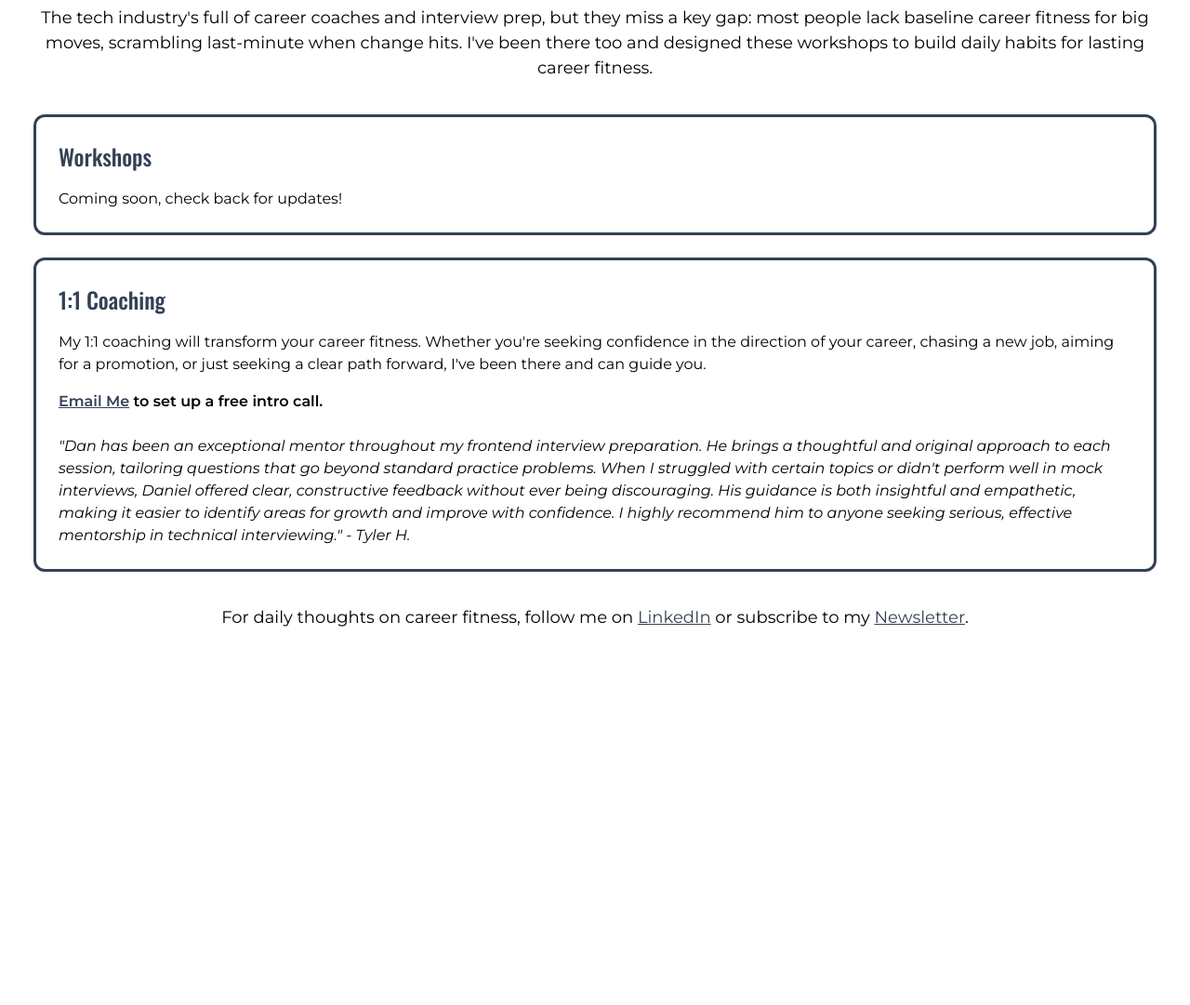
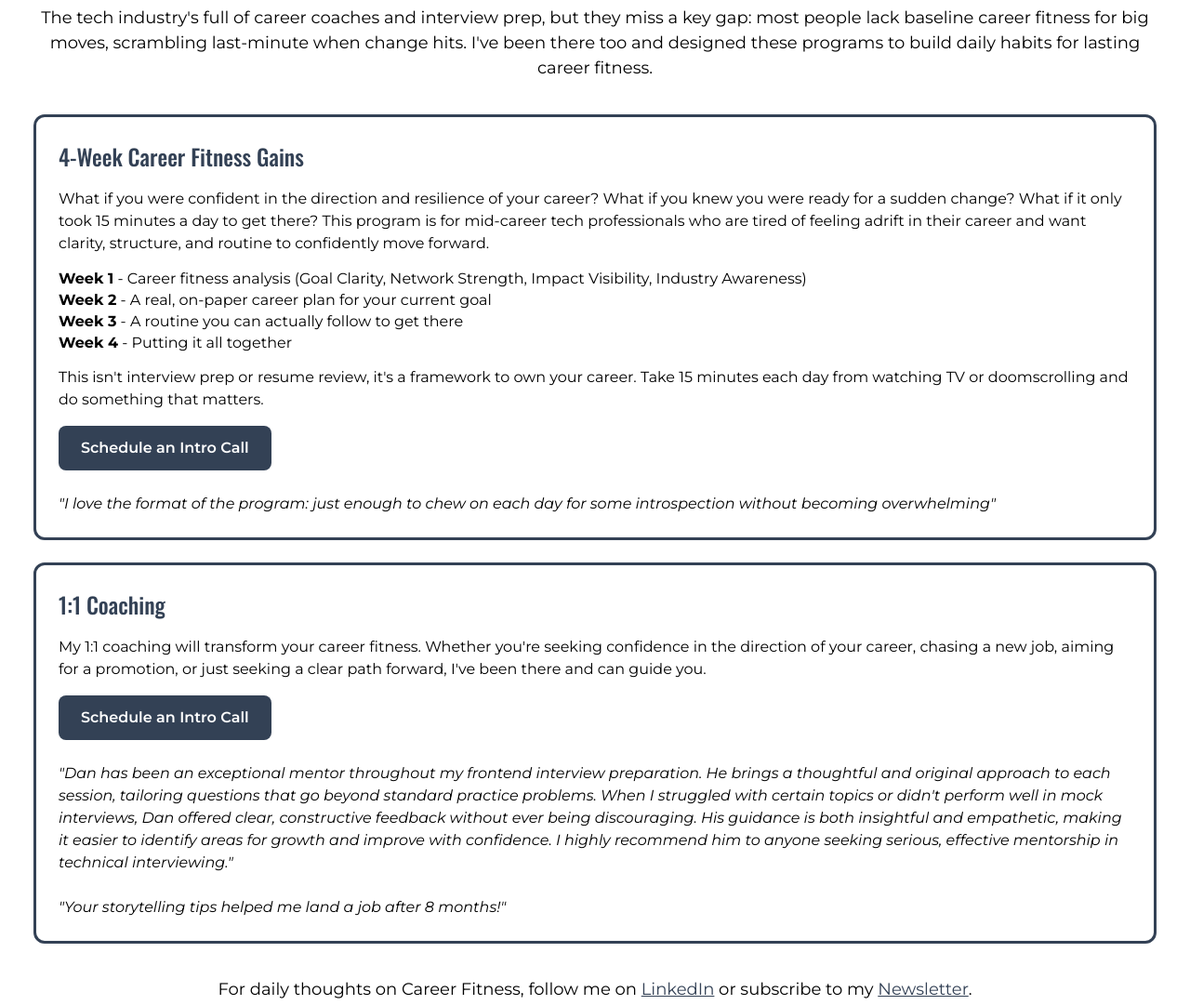
Before and after one commit to danielljohnson/runtheladder, a plain HTML site: page index.html in a window 1280 px wide. Shown: the part 380-1461 px from the top of the page at 93% size. Before the commit the page ends 1082 px from the top, so only its background shows below. Drawn offline with nearby package versions, Linux system fonts and the light colour scheme.

Commit message:
Update logos and content

```diff
--- a/index.html
+++ b/index.html
@@ -186,13 +186,13 @@ ol li {
 }
 </style>
 <!-- MailerLite Universal -->
-<script>
+<!-- <script>
   (function(w,d,e,u,f,l,n){w[f]=w[f]||function(){(w[f].q=w[f].q||[])
   .push(arguments);},l=d.createElement(e),l.async=1,l.src=u,
   n=d.getElementsByTagName(e)[0],n.parentNode.insertBefore(l,n);})
   (window,document,'script','https://assets.mailerlite.com/js/universal.js','ml');
   ml('account', '1402951');
-</script>
+</script> -->
 <!-- End MailerLite Universal -->
 
 <!-- Google tag (gtag.js) -->
@@ -215,71 +215,45 @@ ol li {
   <h1 class="oswald-semibold">Run the Ladder - Career Fitness Training</h1>
   <p class="montserrat-regular">Run the Ladder is your career fitness program. No magic fixes, just daily reps to boost your career, land your next job, or win that promotion. Designed by a Netflix engineer with a 20-year tech background in startups, consulting, and coaching, while also competing in races.</p>
 
-  <p class="montserrat-regular">The tech industry's full of career coaches and interview prep, but they miss a key gap: most people lack baseline career fitness for big moves, scrambling last-minute when change hits. I've been there too and designed these workshops to build daily habits for lasting career fitness.</p>
+  <p class="montserrat-regular">The tech industry's full of career coaches and interview prep, but they miss a key gap: most people lack baseline career fitness for big moves, scrambling last-minute when change hits. I've been there too and designed these programs to build daily habits for lasting career fitness.</p>
 </div>
 
 <div class="content">
-  <!-- <section>
-    <h2 class="oswald-semibold">5-day Warm-Up</h2>
-    <p class="montserrat-regular">Start with a 5-day warm-up, just a quick series of emails with prompts to think and write about. A nudge to spend 15 minutes each day focused on your career. Worth it?</p>
+  <div class="column">
+    <section>
+      <h2 class="oswald-semibold">4-Week Career Fitness Gains</h2>
 
-    <p class="montserrat-bold">Try it out for free!</p>
-
-    <div class="form">
-      <div class="ml-embedded" data-form="EUcIQJ"></div>
-    </div>
-
-    <p class="montserrat-regular quote"><em>"I love the format of the program: just enough to chew on each day for some introspection without becoming overwhelming" - Dan L.</em></p>
-  </section> -->
-  <!-- <div class="column">
-    <section>
-      <h2 class="oswald-semibold">5-Week Career Fitness Gains</h2>
-
-      <p class="montserrat-regular">What if you were confident in the direction and resilience of your career? What if you knew you were ready for a sudden change? What if it only took 15 minutes a day to get there?</p>
-
-      <p class="montserrat-regular">Each session is a 45 min workshop designed to establish lasting career fitness habits.</p>
+      <p class="montserrat-regular">What if you were confident in the direction and resilience of your career? What if you knew you were ready for a sudden change? What if it only took 15 minutes a day to get there? This program is for mid-career tech professionals who are tired of feeling adrift in their career and want clarity, structure, and routine to confidently move forward.</p>
 
       <ol>
-        <li class="montserrat-regular"><strong>Week 1</strong> - Goal Clarity</li>
-        <li class="montserrat-regular"><strong>Week 2</strong> - Network Strength</li>
-        <li class="montserrat-regular"><strong>Week 3</strong> - Impact Visibility</li>
-        <li class="montserrat-regular"><strong>Week 4</strong> - Industry Awareness</li>
-        <li class="montserrat-regular"><strong>Week 5</strong> - Routine Lock</li>
+        <li class="montserrat-regular"><strong>Week 1</strong> - Career fitness analysis (Goal Clarity, Network Strength, Impact Visibility, Industry Awareness)</li>
+        <li class="montserrat-regular"><strong>Week 2</strong> - A real, on-paper career plan for your current goal</li>
+        <li class="montserrat-regular"><strong>Week 3</strong> - A routine you can actually follow to get there</li>
+        <li class="montserrat-regular"><strong>Week 4</strong> - Putting it all together</li>
       </ol>
 
       <p class="montserrat-regular">This isn't interview prep or resume review, it's a framework to own your career. Take 15 minutes each day from watching TV or doomscrolling and do something that matters.</p>
 
-      <p class="montserrat-bold"><a href="https://stan.store/runtheladder" class="button">Register</a></p>
+      <p class="montserrat-bold"><a href="https://stan.store/runtheladder" class="button">Schedule an Intro Call</a></p>
+
+      <p class="montserrat-regular quote"><em>"I love the format of the program: just enough to chew on each day for some introspection without becoming overwhelming"</em></p>
     </section>
 
     <section>
-      <h2 class="oswald-semibold">Storytelling for Interviews</h2>
+      <h2 class="oswald-semibold">1:1 Coaching</h2>
+      <p class="montserrat-regular">My 1:1 coaching will transform your career fitness. Whether you're seeking confidence in the direction of your career, chasing a new job, aiming for a promotion, or just seeking a clear path forward, I've been there and can guide you.</p>
 
-      <p class="montserrat-regular">Interviews almost always start with an opportunity to tell a story, and especially in behavioral rounds there are many more. This is the easiest part to prepare for because it's predictable, yet so many candidates just make it up on the spot. Why leave it to chance? In this session we'll define a framework for creating your stories, and an approach for questions you don't expect.</p>
+      <p class="montserrat-bold"><a href="https://stan.store/runtheladder" class="button">Schedule an Intro Call</a></p>
 
-      <p class="montserrat-regular">Ready to stand out from the crowd? Own your story!</p>
+      <p class="montserrat-regular quote"><em>"Dan has been an exceptional mentor throughout my frontend interview preparation. He brings a thoughtful and original approach to each session, tailoring questions that go beyond standard practice problems. When I struggled with certain topics or didn't perform well in mock interviews, Dan offered clear, constructive feedback without ever being discouraging. His guidance is both insightful and empathetic, making it easier to identify areas for growth and improve with confidence. I highly recommend him to anyone seeking serious, effective mentorship in technical interviewing."</em></p>
 
-      <p class="montserrat-bold"><a href="https://stan.store/runtheladder" class="button">Register</a></p>
+      <p class="montserrat-regular quote"><em>"Your storytelling tips helped me land a job after 8 months!"</em></p>
     </section>
-  </div> -->
-
-  <section>
-    <h2 class="oswald-semibold">Workshops</h2>
-    <p class="montserrat-regular">Coming soon, check back for updates!</p>
-  </section>
-
-  <section>
-    <h2 class="oswald-semibold">1:1 Coaching</h2>
-    <p class="montserrat-regular">My 1:1 coaching will transform your career fitness. Whether you're seeking confidence in the direction of your career, chasing a new job, aiming for a promotion, or just seeking a clear path forward, I've been there and can guide you.</p>
-
-    <p class="montserrat-bold"><a href="mailto:hello@runtheladder.co">Email Me</a> to set up a free intro call.</p>
-
-    <p class="montserrat-regular quote"><em>"Dan has been an exceptional mentor throughout my frontend interview preparation. He brings a thoughtful and original approach to each session, tailoring questions that go beyond standard practice problems. When I struggled with certain topics or didn't perform well in mock interviews, Daniel offered clear, constructive feedback without ever being discouraging. His guidance is both insightful and empathetic, making it easier to identify areas for growth and improve with confidence. I highly recommend him to anyone seeking serious, effective mentorship in technical interviewing." - Tyler H.</em></p>
-  </section>
+  </div>
 </div>
 
 <div class="footer">
-  <p class="montserrat-regular">For daily thoughts on career fitness, follow me on <a target="_blank" href="https://www.linkedin.com/in/danielljohnson/">LinkedIn</a> or subscribe to my <a target="_blank" href="https://danielljohnson.substack.com">Newsletter</a>.</p>
+  <p class="montserrat-regular">For daily thoughts on Career Fitness, follow me on <a target="_blank" href="https://www.linkedin.com/in/danielljohnson/">LinkedIn</a> or subscribe to my <a target="_blank" href="https://danielljohnson.substack.com">Newsletter</a>.</p>
 </div>
 
 </body>
```
Also changed, not shown: logo.png, og_logo.png.
